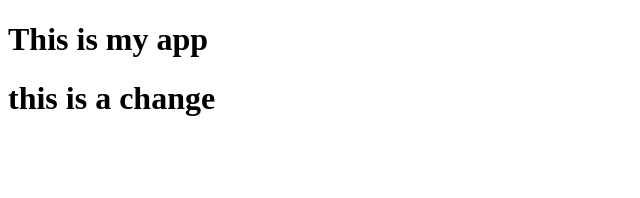
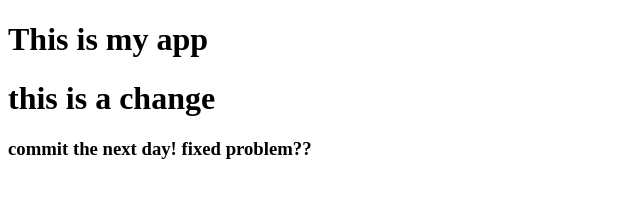
Before and after one commit to Dylan-P-H/practiceMakersRepo, a plain HTML site: page index.html in a window 1280 px wide. Shown: the whole page, without its empty margins (0-640 px from the left). Drawn offline with Linux system fonts and the light colour scheme.

Commit message:
commit after possible problem fix

```diff
--- a/index.html
+++ b/index.html
@@ -9,5 +9,6 @@
 <body>
     <h1>This is my app</h1>
     <h1>this is a change</h1>
+    <h3>commit the next day! fixed problem??</h3>
 </body>
 </html>
```
